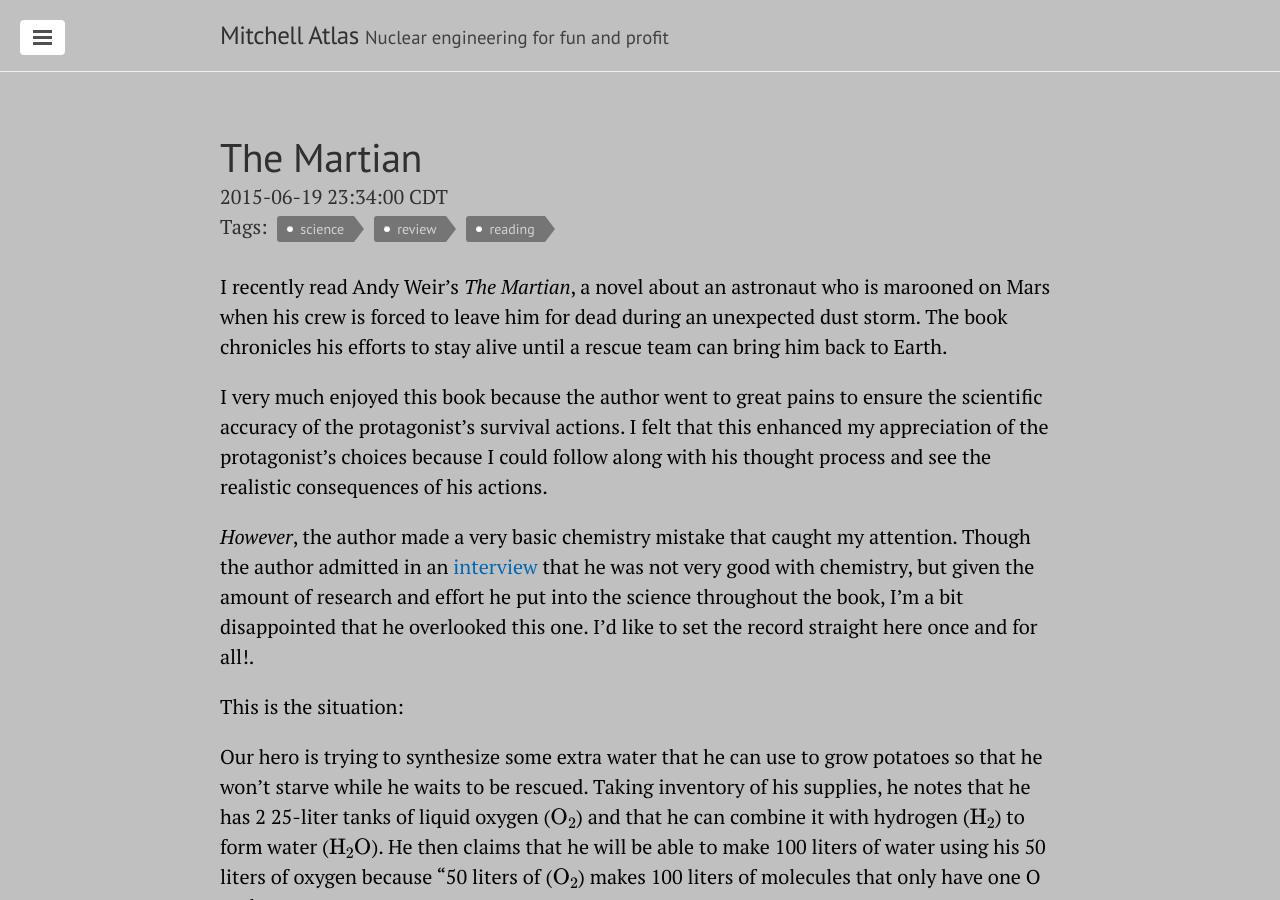
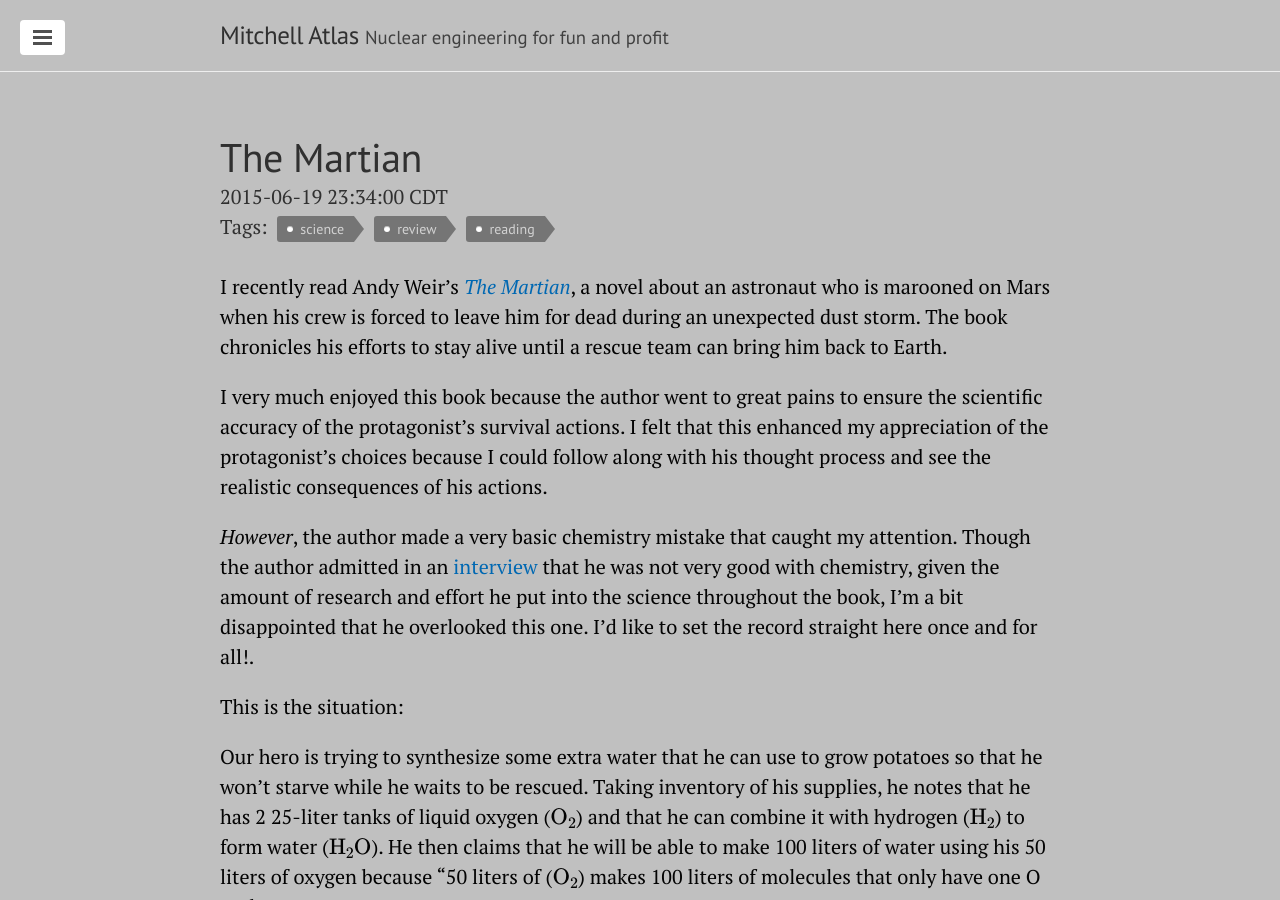
Before and after one commit to xatlasm/xatlasm.github.io, a Jekyll site: the page built from _posts/2015-06-19-the-martian.md, in a window 1280 px wide and 900 px high. Built offline with Jekyll 4.4.1, drawn with Linux system fonts in a browser that asks for light colours; formulas are drawn with MathJax 3; comment, search, counter and statistics services are not loaded.

Commit message:
Fixed typo, added link to the book and author's site.

```diff
--- a/_posts/2015-06-19-the-martian.md
+++ b/_posts/2015-06-19-the-martian.md
@@ -5,13 +5,13 @@
 date: '2015-06-19 23:34'
 ---
 
-I recently read Andy Weir's _The Martian_, a novel about an astronaut who is marooned on Mars when his crew is forced to leave him for dead during an unexpected dust storm. The book chronicles his efforts to stay alive until a rescue team can bring him back to Earth.
+I recently read Andy Weir's [_The Martian_](http://smile.amazon.com/dp/B00EMXBDMA), a novel about an astronaut who is marooned on Mars when his crew is forced to leave him for dead during an unexpected dust storm. The book chronicles his efforts to stay alive until a rescue team can bring him back to Earth.
 
 <!--more-->
 
 I very much enjoyed this book because the author went to great pains to ensure the scientific accuracy of the protagonist's survival actions. I felt that this enhanced my appreciation of the protagonist's choices because I could follow along with his thought process and see the realistic consequences of his actions.
 
-_However_, the author made a very basic chemistry mistake that caught my attention. Though the author admitted in an [interview][b0a5267e] that he was not very good with chemistry, but given the amount of research and effort he put into the science throughout the book, I'm a bit disappointed that he overlooked this one. I'd like to set the record straight here once and for all!.
+_However_, the author made a very basic chemistry mistake that caught my attention. Though the author admitted in an [interview][b0a5267e] that he was not very good with chemistry, given the amount of research and effort he put into the science throughout the book, I'm a bit disappointed that he overlooked this one. I'd like to set the record straight here once and for all!.
 
 This is the situation:
 
```
